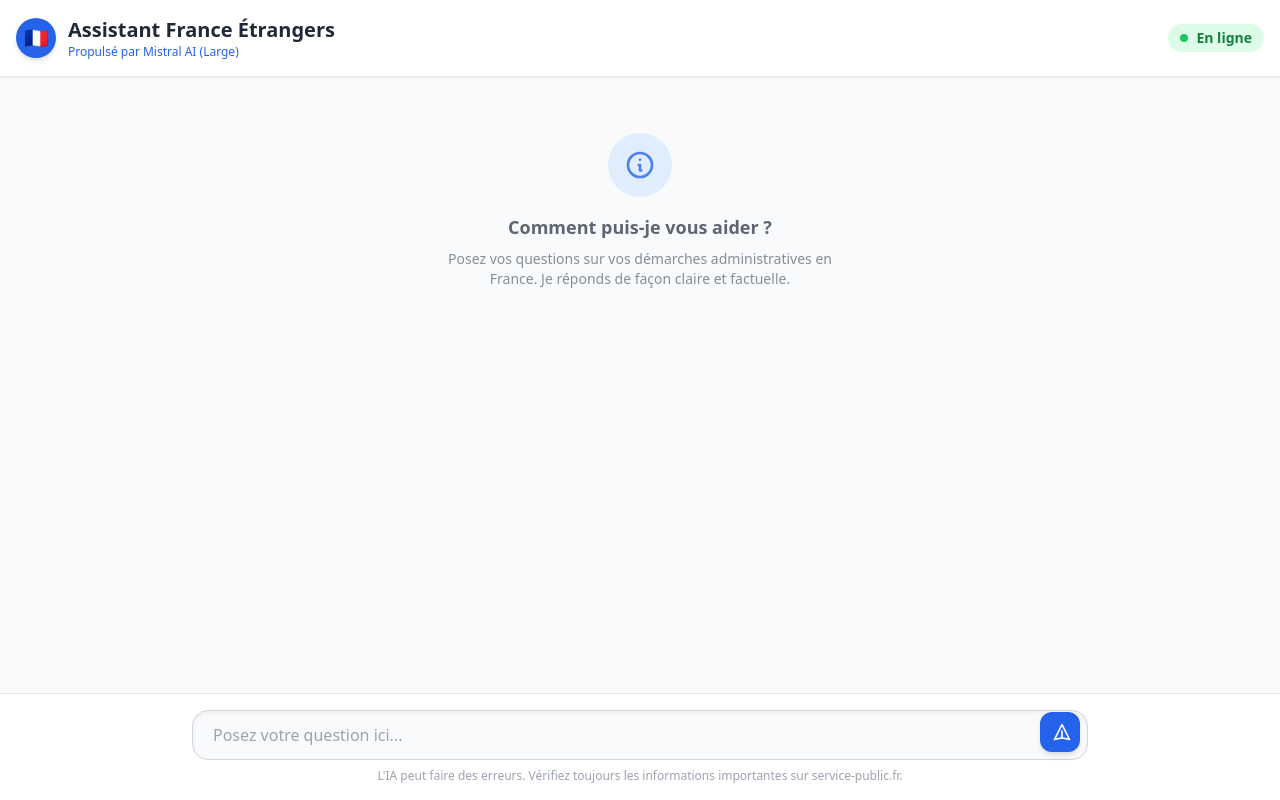
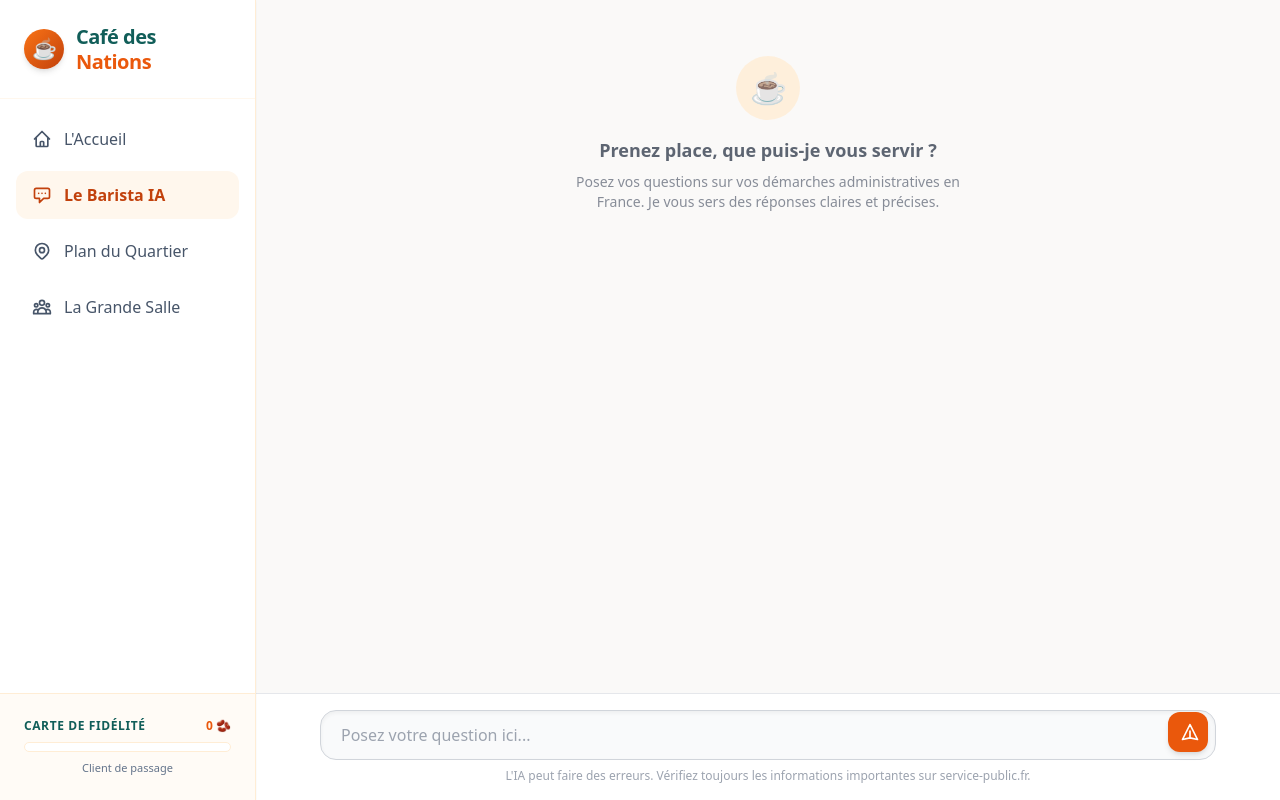
Before and after one commit to Anass-HOUDZI/projet-ia-django, a Django app: page /ai/ in a window 1280 px wide. Run offline with Django 5.2, Linux system fonts and the light colour scheme; data comes from the database, SQL or seed files in the repository; data that the repository does not hold is empty; some libraries are stand-ins or nearby versions.

Commit message:
feat: Refonte majeure Café des Nations, nouvelle DA et système de fidélité

```diff
--- a/ai/templates/ai/chat.html
+++ b/ai/templates/ai/chat.html
@@ -1,10 +1,8 @@
-<!DOCTYPE html>
-<html lang="fr">
-<head>
-    <meta charset="UTF-8">
-    <meta name="viewport" content="width=device-width, initial-scale=1.0">
-    <title>Assistant IA - France Étrangers</title>
-    <script src="https://cdn.tailwindcss.com?plugins=typography"></script>
+{% extends 'base.html' %}
+
+{% block title %}Assistant IA - France Étrangers{% endblock %}
+
+{% block extra_head %}
     <script src="https://cdn.jsdelivr.net/npm/marked/marked.min.js"></script>
     <style>
         /* Custom scrollbar for chat area */
@@ -35,51 +33,33 @@
             100% { opacity: 0.2; }
         }
     </style>
-</head>
-<body class="bg-gray-50 h-screen flex flex-col font-sans">
+{% endblock %}
 
-    <!-- Header -->
-    <header class="bg-white shadow-sm border-b border-gray-200 p-4 flex justify-between items-center z-10 relative">
-        <div class="flex items-center gap-3">
-            <div class="w-10 h-10 rounded-full bg-blue-600 flex items-center justify-center text-white font-bold text-xl shadow-md">
-                🇫🇷
-            </div>
-            <div>
-                <h1 class="text-xl font-bold text-gray-800">Assistant France Étrangers</h1>
-                <p class="text-xs text-blue-600 font-medium">Propulsé par Mistral AI (Large)</p>
-            </div>
-        </div>
-        <div>
-            <span class="px-3 py-1 bg-green-100 text-green-700 rounded-full text-sm font-semibold flex items-center gap-2">
-                <span class="w-2 h-2 rounded-full bg-green-500"></span> En ligne
-            </span>
-        </div>
-    </header>
-
+{% block content %}
     <!-- Chat Area -->
     <main id="chat-container" class="flex-1 overflow-y-auto p-4 md:p-6 chat-scroll space-y-6 flex flex-col max-w-4xl mx-auto w-full">
 
         <!-- Welcome Message -->
         <div class="flex flex-col items-center justify-center my-8 text-center opacity-80">
-            <div class="w-16 h-16 bg-blue-100 rounded-full flex items-center justify-center mb-4">
-                <svg class="w-8 h-8 text-blue-600" fill="none" stroke="currentColor" viewBox="0 0 24 24" xmlns="http://www.w3.org/2000/svg"><path stroke-linecap="round" stroke-linejoin="round" stroke-width="2" d="M13 16h-1v-4h-1m1-4h.01M21 12a9 9 0 11-18 0 9 9 0 0118 0z"></path></svg>
+            <div class="w-16 h-16 bg-brand-100 rounded-full flex items-center justify-center mb-4">
+                <span class="text-3xl">☕</span>
             </div>
-            <h2 class="text-gray-700 font-semibold text-lg">Comment puis-je vous aider ?</h2>
-            <p class="text-sm text-gray-500 max-w-sm mt-2">Posez vos questions sur vos démarches administratives en France. Je réponds de façon claire et factuelle.</p>
+            <h2 class="text-gray-700 font-semibold text-lg">Prenez place, que puis-je vous servir ?</h2>
+            <p class="text-sm text-gray-500 max-w-sm mt-2">Posez vos questions sur vos démarches administratives en France. Je vous sers des réponses claires et précises.</p>
         </div>
 
         <!-- History -->
         {% for message in messages %}
             {% if message.role == 'user' %}
             <div class="flex justify-end animate-fade-in-up">
-                <div class="bg-blue-600 text-white rounded-2xl rounded-tr-sm px-5 py-3 max-w-[85%] md:max-w-[70%] shadow-sm">
+                <div class="bg-brand-600 text-white rounded-2xl rounded-tr-sm px-5 py-3 max-w-[85%] md:max-w-[70%] shadow-sm">
                     <p class="text-sm md:text-base">{{ message.content }}</p>
                 </div>
             </div>
             {% elif message.role == 'ai' %}
             <div class="flex justify-start animate-fade-in-up">
                 <div class="flex gap-3 max-w-[85%] md:max-w-[70%]">
-                    <div class="w-8 h-8 rounded-full bg-gradient-to-tr from-blue-500 to-purple-500 flex-shrink-0 flex items-center justify-center text-white text-xs mt-1 shadow-sm">AI</div>
+                    <div class="w-8 h-8 rounded-full bg-brand-600 flex-shrink-0 flex items-center justify-center text-white text-xs mt-1 shadow-sm">☕</div>
                     <div class="bg-white border border-gray-100 text-gray-800 rounded-2xl rounded-tl-sm px-5 py-4 shadow-sm prose prose-sm max-w-none ai-message-content" data-raw-content="{{ message.content }}">
                         {{ message.content }}
                     </div>
@@ -91,7 +71,7 @@
         <!-- Typing indicator (hidden by default) -->
         <div id="typing-indicator" class="hidden flex justify-start">
             <div class="flex gap-3">
-                <div class="w-8 h-8 rounded-full bg-gradient-to-tr from-blue-500 to-purple-500 flex-shrink-0 flex items-center justify-center text-white text-xs mt-1 shadow-sm">AI</div>
+                <div class="w-8 h-8 rounded-full bg-brand-600 flex-shrink-0 flex items-center justify-center text-white text-xs mt-1 shadow-sm">☕</div>
                 <div class="bg-white border border-gray-100 rounded-2xl rounded-tl-sm px-5 py-4 shadow-sm flex items-center">
                     <div class="typing-indicator">
                         <span></span><span></span><span></span>
@@ -114,7 +94,7 @@
                     placeholder="Posez votre question ici..."
                     required
                 ></textarea>
-                <button type="submit" id="send-btn" class="absolute right-2 bottom-2 w-10 h-10 bg-blue-600 hover:bg-blue-700 text-white rounded-xl flex items-center justify-center transition-colors shadow-md">
+                <button type="submit" id="send-btn" class="absolute right-2 bottom-2 w-10 h-10 bg-brand-600 hover:bg-brand-700 text-white rounded-xl flex items-center justify-center transition-colors shadow-md">
                     <svg class="w-5 h-5 ml-1" fill="none" stroke="currentColor" viewBox="0 0 24 24" xmlns="http://www.w3.org/2000/svg"><path stroke-linecap="round" stroke-linejoin="round" stroke-width="2" d="M12 19l9 2-9-18-9 18 9-2zm0 0v-8"></path></svg>
                 </button>
             </form>
@@ -165,7 +145,7 @@
             if (role === 'user') {
                 wrapper.className = 'flex justify-end animate-fade-in-up';
                 wrapper.innerHTML = `
-                    <div class="bg-blue-600 text-white rounded-2xl rounded-tr-sm px-5 py-3 max-w-[85%] md:max-w-[70%] shadow-sm">
+                    <div class="bg-brand-600 text-white rounded-2xl rounded-tr-sm px-5 py-3 max-w-[85%] md:max-w-[70%] shadow-sm">
                         <p class="text-sm md:text-base">${content.replace(/\n/g, '<br>')}</p>
                     </div>
                 `;
@@ -176,7 +156,7 @@
 
                 wrapper.innerHTML = `
                     <div class="flex gap-3 max-w-[85%] md:max-w-[70%]">
-                        <div class="w-8 h-8 rounded-full bg-gradient-to-tr from-blue-500 to-purple-500 flex-shrink-0 flex items-center justify-center text-white text-xs mt-1 shadow-sm">AI</div>
+                        <div class="w-8 h-8 rounded-full bg-brand-600 flex-shrink-0 flex items-center justify-center text-white text-xs mt-1 shadow-sm">☕</div>
                         <div class="bg-white border border-gray-100 text-gray-800 rounded-2xl rounded-tl-sm px-5 py-4 shadow-sm prose prose-sm max-w-none">
                             ${formattedContent}
                         </div>
@@ -202,6 +182,9 @@
             scrollToBottom();
             sendBtn.disabled = true;
             sendBtn.classList.add('opacity-50');
+
+            // Gamification : +5 Grains de café pour avoir discuté
+            if(window.addCoffeeBeans) window.addCoffeeBeans(5);
 
             try {
                 const response = await fetch('/ai/api/send_message/', {
@@ -233,5 +216,4 @@
             }
         });
     </script>
-</body>
-</html>
+{% endblock %}
--- /dev/null
+++ b/community/urls.py
@@ -0,0 +1,8 @@
+from django.urls import path
+from . import views
+
+app_name = 'community'
+
+urlpatterns = [
+    path('', views.index_view, name='index'),
+]
--- a/django_intro/settings.py
+++ b/django_intro/settings.py
@@ -49,6 +49,7 @@ INSTALLED_APPS = [
     'users',
     'map',
     'ai',
+    'community',
 ]
 
 MIDDLEWARE = [
@@ -66,7 +67,7 @@ ROOT_URLCONF = 'django_intro.urls'
 TEMPLATES = [
     {
         'BACKEND': 'django.template.backends.django.DjangoTemplates',
-        'DIRS': [],
+        'DIRS': [BASE_DIR / 'templates'],
         'APP_DIRS': True,
         'OPTIONS': {
             'context_processors': [
--- a/django_intro/urls.py
+++ b/django_intro/urls.py
@@ -1,3 +1,19 @@
+"""
+URL configuration for django_intro project.
+
+The `urlpatterns` list routes URLs to views. For more information please see:
+    https://docs.djangoproject.com/en/6.0/topics/http/urls/
+Examples:
+Function views
+    1. Add an import:  from my_app import views
+    2. Add a URL to urlpatterns:  path('', views.home, name='home')
+Class-based views
+    1. Add an import:  from other_app.views import Home
+    2. Add a URL to urlpatterns:  path('', Home.as_view(), name='home')
+Including another URLconf
+    1. Import the include() function: from django.urls import include, path
+    2. Add a URL to urlpatterns:  path('blog/', include('blog.urls'))
+"""
 """
 URL configuration for django_intro project.
 
@@ -22,5 +38,7 @@ from ehlo.views import index
 urlpatterns = [
     path("admin/", admin.site.urls),
     path("ai/", include("ai.urls")),
+    path("map/", include("map.urls")),
+    path("community/", include("community.urls")),
     path("", index, name="ehlo"),
 ]
--- a/ehlo/views.py
+++ b/ehlo/views.py
@@ -1,5 +1,4 @@
-from django.http import HttpResponse
-
+from django.shortcuts import render
 
 def index(request):
-    return HttpResponse("Ehlo World!")
+    return render(request, 'home.html')
--- /dev/null
+++ b/map/urls.py
@@ -0,0 +1,9 @@
+from django.urls import path
+from . import views
+
+app_name = 'map'
+
+urlpatterns = [
+    path('', views.map_view, name='index'),
+    path('api/pois/', views.api_pois, name='api_pois'),
+]
--- /dev/null
+++ b/templates/base.html
@@ -0,0 +1,211 @@
+<!DOCTYPE html>
+<html lang="fr">
+<head>
+    <meta charset="UTF-8">
+    <meta name="viewport" content="width=device-width, initial-scale=1.0, maximum-scale=1.0, user-scalable=no">
+    <title>{% block title %}Café des Nations{% endblock %}</title>
+    <script src="https://cdn.tailwindcss.com?plugins=typography"></script>
+    <script>
+        tailwind.config = {
+            theme: {
+                extend: {
+                    colors: {
+                        brand: {
+                            50: '#fff7ed',
+                            100: '#ffedd5',
+                            500: '#f97316',
+                            600: '#ea580c', // Terracotta principal
+                            700: '#c2410c',
+                            800: '#9a3412',
+                        },
+                        duck: {
+                            500: '#14b8a6',
+                            600: '#0d9488',
+                            700: '#0f766e', // Bleu Canard principal
+                            800: '#115e59',
+                        }
+                    }
+                }
+            }
+        }
+    </script>
+    {% block extra_head %}{% endblock %}
+    <style>
+        .glass {
+            background: rgba(255, 255, 255, 0.85);
+            backdrop-filter: blur(12px);
+            -webkit-backdrop-filter: blur(12px);
+            border-top: 1px solid rgba(226, 232, 240, 0.6);
+        }
+        /* Mobile height adjustments */
+        .mobile-main {
+            height: calc(100vh - 65px - 60px); /* 100vh - header - footer */
+        }
+        @media (min-width: 768px) {
+            .mobile-main {
+                height: 100vh;
+            }
+        }
+    </style>
+</head>
+<body class="bg-[#faf9f8] text-slate-800 font-sans antialiased overflow-hidden">
+
+    <!-- Mobile Header -->
+    <header class="md:hidden bg-white/90 backdrop-blur-md border-b border-brand-100 p-3 flex items-center justify-between z-40 relative h-[65px]">
+        <a href="/" class="flex items-center gap-2">
+            <div class="w-8 h-8 rounded-full bg-brand-600 flex items-center justify-center text-white font-bold text-sm shadow-md">☕</div>
+            <span class="font-bold text-lg text-duck-800 tracking-tight">Café des Nations</span>
+        </a>
+
+        <!-- Mobile beans display -->
+        <div class="flex items-center gap-1 bg-brand-50 px-2 py-1 rounded-full border border-brand-100">
+            <span class="text-xs font-bold text-brand-700" id="mobile-beans-count">0</span>
+            <span class="text-xs">🫘</span>
+        </div>
+    </header>
+
+    <div class="flex h-screen">
+        <!-- Desktop Sidebar -->
+        <aside class="hidden md:flex flex-col w-64 bg-white border-r border-brand-100 h-full z-40 shadow-sm relative">
+            <div class="p-6 border-b border-brand-50 flex items-center gap-3">
+                <div class="w-10 h-10 rounded-full bg-gradient-to-br from-brand-500 to-brand-700 flex items-center justify-center text-white font-bold text-xl shadow-md">
+                    ☕
+                </div>
+                <div>
+                    <h1 class="text-xl font-bold text-duck-800 tracking-tight leading-tight">Café des<br><span class="text-brand-600">Nations</span></h1>
+                </div>
+            </div>
+
+            <nav class="flex-1 p-4 space-y-2 overflow-y-auto">
+                <a href="/" class="flex items-center gap-3 px-4 py-3 rounded-xl {% if request.path == '/' %}bg-brand-50 text-brand-700 font-semibold{% else %}text-slate-600 hover:bg-brand-50 hover:text-brand-800{% endif %} transition-colors">
+                    <svg class="w-5 h-5" fill="none" stroke="currentColor" viewBox="0 0 24 24"><path stroke-linecap="round" stroke-linejoin="round" stroke-width="2" d="M3 12l2-2m0 0l7-7 7 7M5 10v10a1 1 0 001 1h3m10-11l2 2m-2-2v10a1 1 0 01-1 1h-3m-6 0a1 1 0 001-1v-4a1 1 0 011-1h2a1 1 0 011 1v4a1 1 0 001 1m-6 0h6"></path></svg>
+                    L'Accueil
+                </a>
+                <a href="/ai/" class="flex items-center gap-3 px-4 py-3 rounded-xl {% if '/ai/' in request.path %}bg-brand-50 text-brand-700 font-semibold{% else %}text-slate-600 hover:bg-brand-50 hover:text-brand-800{% endif %} transition-colors">
+                    <svg class="w-5 h-5" fill="none" stroke="currentColor" viewBox="0 0 24 24"><path stroke-linecap="round" stroke-linejoin="round" stroke-width="2" d="M8 10h.01M12 10h.01M16 10h.01M9 16H5a2 2 0 01-2-2V6a2 2 0 012-2h14a2 2 0 012 2v8a2 2 0 01-2 2h-5l-5 5v-5z"></path></svg>
+                    Le Barista IA
+                </a>
+                <a href="/map/" class="flex items-center gap-3 px-4 py-3 rounded-xl {% if '/map/' in request.path %}bg-brand-50 text-brand-700 font-semibold{% else %}text-slate-600 hover:bg-brand-50 hover:text-brand-800{% endif %} transition-colors">
+                    <svg class="w-5 h-5" fill="none" stroke="currentColor" viewBox="0 0 24 24"><path stroke-linecap="round" stroke-linejoin="round" stroke-width="2" d="M17.657 16.657L13.414 20.9a1.998 1.998 0 01-2.827 0l-4.244-4.243a8 8 0 1111.314 0z"></path><path stroke-linecap="round" stroke-linejoin="round" stroke-width="2" d="M15 11a3 3 0 11-6 0 3 3 0 016 0z"></path></svg>
+                    Plan du Quartier
+                </a>
+                <a href="/community/" class="flex items-center gap-3 px-4 py-3 rounded-xl {% if '/community/' in request.path %}bg-brand-50 text-brand-700 font-semibold{% else %}text-slate-600 hover:bg-brand-50 hover:text-brand-800{% endif %} transition-colors">
+                    <svg class="w-5 h-5" fill="none" stroke="currentColor" viewBox="0 0 24 24"><path stroke-linecap="round" stroke-linejoin="round" stroke-width="2" d="M17 20h5v-2a3 3 0 00-5.356-1.857M17 20H7m10 0v-2c0-.656-.126-1.283-.356-1.857M7 20H2v-2a3 3 0 015.356-1.857M7 20v-2c0-.656.126-1.283.356-1.857m0 0a5.002 5.002 0 019.288 0M15 7a3 3 0 11-6 0 3 3 0 016 0zm6 3a2 2 0 11-4 0 2 2 0 014 0zM7 10a2 2 0 11-4 0 2 2 0 014 0z"></path></svg>
+                    La Grande Salle
+                </a>
+            </nav>
+
+            <!-- Gamification Widget (Desktop) -->
+            <div class="p-6 border-t border-brand-100 bg-brand-50/50">
+                <div class="flex items-center justify-between mb-2">
+                    <span class="text-xs font-bold text-duck-800 uppercase tracking-wider">Carte de Fidélité</span>
+                    <span class="text-xs font-bold text-brand-600"><span id="desktop-beans-count">0</span> 🫘</span>
+                </div>
+                <div class="w-full bg-white rounded-full h-2.5 border border-brand-100 mb-2">
+                    <div id="desktop-progress" class="bg-brand-600 h-2.5 rounded-full transition-all duration-500 ease-out" style="width: 0%"></div>
+                </div>
+                <p class="text-[11px] text-slate-500 text-center font-medium" id="desktop-rank-name">Client de passage</p>
+            </div>
+        </aside>
+
+        <!-- Main Content Area -->
+        <main class="flex-1 flex flex-col relative overflow-hidden bg-transparent mobile-main">
+            {% block content %}{% endblock %}
+        </main>
+    </div>
+
+    <!-- Mobile Bottom Navigation -->
+    <nav class="md:hidden glass fixed bottom-0 left-0 right-0 z-50 px-2 h-[60px] pb-safe shadow-[0_-4px_20px_-10px_rgba(0,0,0,0.1)]">
+        <ul class="flex justify-around items-center max-w-md mx-auto h-full">
+            <li>
+                <a href="/" class="flex flex-col items-center p-2 {% if request.path == '/' %}text-brand-600{% else %}text-slate-400{% endif %}">
+                    <svg class="w-6 h-6 mb-0.5" fill="none" stroke="currentColor" viewBox="0 0 24 24"><path stroke-linecap="round" stroke-linejoin="round" stroke-width="2" d="M3 12l2-2m0 0l7-7 7 7M5 10v10a1 1 0 001 1h3m10-11l2 2m-2-2v10a1 1 0 01-1 1h-3m-6 0a1 1 0 001-1v-4a1 1 0 011-1h2a1 1 0 011 1v4a1 1 0 001 1m-6 0h6"></path></svg>
+                    <span class="text-[10px] font-medium leading-none">Accueil</span>
+                </a>
+            </li>
+            <li>
+                <a href="/ai/" class="flex flex-col items-center p-2 {% if '/ai/' in request.path %}text-brand-600{% else %}text-slate-400{% endif %}">
+                    <svg class="w-6 h-6 mb-0.5" fill="none" stroke="currentColor" viewBox="0 0 24 24"><path stroke-linecap="round" stroke-linejoin="round" stroke-width="2" d="M8 10h.01M12 10h.01M16 10h.01M9 16H5a2 2 0 01-2-2V6a2 2 0 012-2h14a2 2 0 012 2v8a2 2 0 01-2 2h-5l-5 5v-5z"></path></svg>
+                    <span class="text-[10px] font-medium leading-none">Le Barista</span>
+                </a>
+            </li>
+            <li>
+                <a href="/map/" class="flex flex-col items-center p-2 {% if '/map/' in request.path %}text-brand-600{% else %}text-slate-400{% endif %}">
+                    <svg class="w-6 h-6 mb-0.5" fill="none" stroke="currentColor" viewBox="0 0 24 24"><path stroke-linecap="round" stroke-linejoin="round" stroke-width="2" d="M17.657 16.657L13.414 20.9a1.998 1.998 0 01-2.827 0l-4.244-4.243a8 8 0 1111.314 0z"></path><path stroke-linecap="round" stroke-linejoin="round" stroke-width="2" d="M15 11a3 3 0 11-6 0 3 3 0 016 0z"></path></svg>
+                    <span class="text-[10px] font-medium leading-none">La Carte</span>
+                </a>
+            </li>
+            <li>
+                <a href="/community/" class="flex flex-col items-center p-2 {% if '/community/' in request.path %}text-brand-600{% else %}text-slate-400{% endif %}">
+                    <svg class="w-6 h-6 mb-0.5" fill="none" stroke="currentColor" viewBox="0 0 24 24"><path stroke-linecap="round" stroke-linejoin="round" stroke-width="2" d="M17 20h5v-2a3 3 0 00-5.356-1.857M17 20H7m10 0v-2c0-.656-.126-1.283-.356-1.857M7 20H2v-2a3 3 0 015.356-1.857M7 20v-2c0-.656.126-1.283.356-1.857m0 0a5.002 5.002 0 019.288 0M15 7a3 3 0 11-6 0 3 3 0 016 0zm6 3a2 2 0 11-4 0 2 2 0 014 0zM7 10a2 2 0 11-4 0 2 2 0 014 0z"></path></svg>
+                    <span class="text-[10px] font-medium leading-none">Le Salon</span>
+                </a>
+            </li>
+        </ul>
+    </nav>
+
+    <!-- Gamification Engine JS -->
+    <script>
+        const RANKS = [
+            { threshold: 0, name: "Client de passage", max: 50 },
+            { threshold: 50, name: "Habitué", max: 150 },
+            { threshold: 150, name: "Local", max: 300 },
+            { threshold: 300, name: "Maire du Café", max: 300 }
+        ];
+
+        function getBeans() {
+            return parseInt(localStorage.getItem('cafe_beans') || '0');
+        }
+
+        function updateGamificationUI() {
+            const beans = getBeans();
+
+            // Mobile Update
+            const mobEl = document.getElementById('mobile-beans-count');
+            if(mobEl) mobEl.innerText = beans;
+
+            // Desktop Update
+            const dtEl = document.getElementById('desktop-beans-count');
+            const dtProg = document.getElementById('desktop-progress');
+            const dtRank = document.getElementById('desktop-rank-name');
+
+            if(dtEl && dtProg && dtRank) {
+                dtEl.innerText = beans;
+
+                // Find Rank
+                let currentRank = RANKS[0];
+                for(let r of RANKS) {
+                    if (beans >= r.threshold) {
+                        currentRank = r;
+                    }
+                }
+
+                dtRank.innerText = currentRank.name;
+
+                // Calculate progress %
+                let percentage = 100;
+                if (currentRank.max > currentRank.threshold) {
+                    const range = currentRank.max - currentRank.threshold;
+                    const progress = beans - currentRank.threshold;
+                    percentage = (progress / range) * 100;
+                }
+                dtProg.style.width = percentage + '%';
+            }
+        }
+
+        // Global function available to other scripts
+        window.addCoffeeBeans = function(amount) {
+            let current = getBeans();
+            localStorage.setItem('cafe_beans', current + amount);
+            updateGamificationUI();
+        }
+
+        // Init on load
+        document.addEventListener('DOMContentLoaded', () => {
+            updateGamificationUI();
+        });
+    </script>
+
+    {% block extra_scripts %}{% endblock %}
+</body>
+</html>
```
Also changed, not shown: community/templates/community/index.html (added, +70 -0 lines), community/views.py (added, +7 -0 lines), map/templates/map/index.html (added, +112 -0 lines), map/views.py (added, +37 -0 lines), templates/home.html (added, +65 -0 lines).
